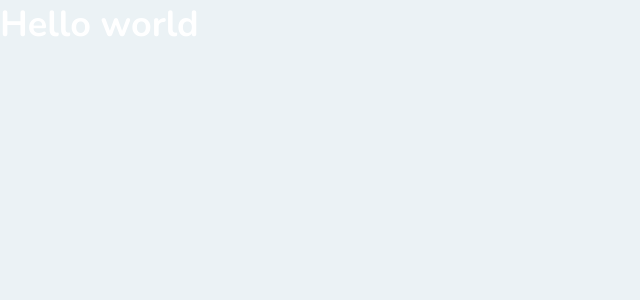
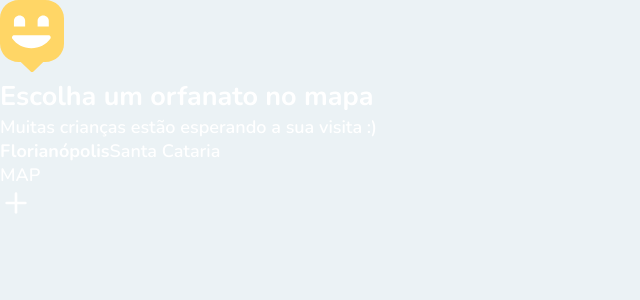
Before and after one commit to HigorMenezes/nlw3, a React (Create React App) app in the folder web/: page /app in a window 1280 px wide. Shown: the top 300 px of the page, without its empty margins (0-640 px from the left). Built offline with nearby package versions, Linux system fonts and the light colour scheme.

Commit message:
start creation of OrphanagesMap

```diff
--- a/web/package.json
+++ b/web/package.json
@@ -12,6 +12,8 @@
     "@types/react-dom": "^16.9.0",
     "react": "^16.14.0",
     "react-dom": "^16.14.0",
+    "react-icons": "^3.11.0",
+    "react-router-dom": "^5.2.0",
     "react-scripts": "3.4.3",
     "typescript": "~4.0.3"
   },
@@ -37,6 +39,7 @@
     ]
   },
   "devDependencies": {
+    "@types/react-router-dom": "^5.1.6",
     "@typescript-eslint/eslint-plugin": "^4.4.1",
     "@typescript-eslint/parser": "^4.4.1",
     "eslint": "^6.6.0",
--- a/web/src/App.tsx
+++ b/web/src/App.tsx
@@ -1,11 +1,8 @@
 import React from "react";
+import Routes from "./Routes";
 
 function App(): React.ReactElement {
-  return (
-    <div className="App">
-      <h1>Hello world</h1>
-    </div>
-  );
+  return <Routes />;
 }
 
 export default App;
--- a/web/src/index.tsx
+++ b/web/src/index.tsx
@@ -1,7 +1,7 @@
 import React from "react";
 import ReactDOM from "react-dom";
 import App from "./App";
-import "./styles/global.css";
+import "./global.css";
 
 ReactDOM.render(
   <React.StrictMode>
--- /dev/null
+++ b/web/src/pages/OrphanagesMap/OrphanagesMap.tsx
@@ -0,0 +1,32 @@
+import React from "react";
+import { FiPlus } from "react-icons/fi";
+import { Link } from "react-router-dom";
+import MapMarker from "../../assets/map-marker.svg";
+
+import "./styles.css";
+
+function OrphanagesMap(): React.ReactElement {
+  return (
+    <div id="page-map">
+      <aside>
+        <header>
+          <img src={MapMarker} alt="Happy" />
+
+          <h2>Escolha um orfanato no mapa</h2>
+          <p>Muitas crianças estão esperando a sua visita :)</p>
+        </header>
+
+        <footer>
+          <strong>Florianópolis</strong>
+          <span>Santa Cataria</span>
+        </footer>
+      </aside>
+      <div>MAP</div>
+      <Link to="/create" className="create-orphanage">
+        <FiPlus size={32} color="#fff" />
+      </Link>
+    </div>
+  );
+}
+
+export default OrphanagesMap;
--- /dev/null
+++ b/web/src/pages/OrphanagesMap/index.ts
@@ -0,0 +1 @@
+export { default } from "./OrphanagesMap";
--- a/web/src/styles/global.css
+++ /dev/null
@@ -1,17 +0,0 @@
-* {
-  margin: 0;
-  padding: 0;
-  box-sizing: border-box;
-}
-
-body {
-  color: #fff;
-  background-color: #ebf2f5;
-}
-
-body,
-input,
-button,
-textarea {
-  font: 600 18px Nunito, sans-serif;
-}
```
Also changed, not shown: web/.eslintrc.json, web/src/pages/OrphanagesMap/styles.css (added), 1 other file (tests, documents, lock files or other folders).
